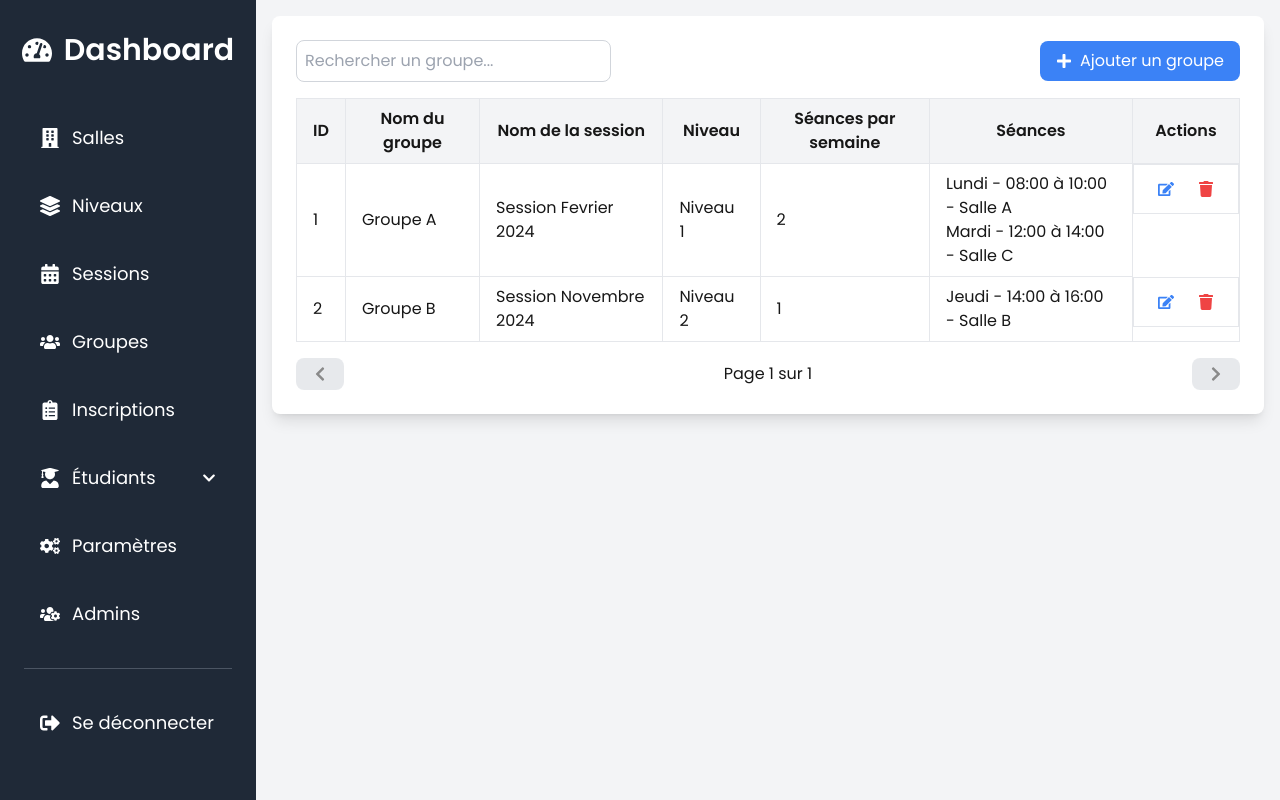
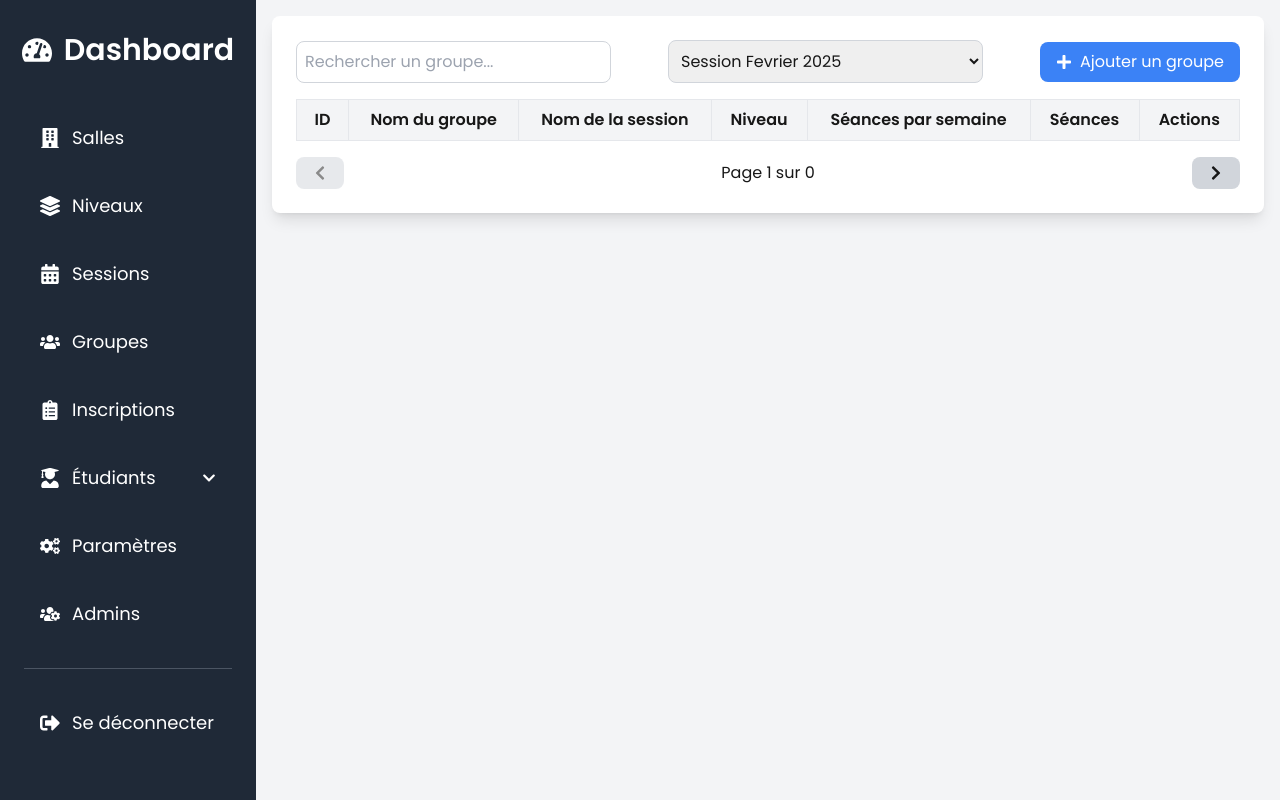
Before and after one commit to aminagr/language-school-nextjs-tailwind, a Next.js app: page /en/admin/groups in a window 1280 px wide. Built offline with nearby package versions, Linux system fonts and the light colour scheme.

Commit message:
finished groups logic

```diff
--- a/src/components/admin/AddGroupModal.js
+++ b/src/components/admin/AddGroupModal.js
@@ -3,15 +3,16 @@ import { fetchLevelsData, fetchRoomsData, fetchSessionsData } from '@/utils';
 
 const AddGroupModal = ({ onSave, onClose }) => {
   const [groupName, setGroupName] = useState('');
-  const [level, setLevel] = useState('');
+  const [level, setLevel] = useState('');  // Valeur par défaut vide
   const [sessionsPerWeek, setSessionsPerWeek] = useState(1);
   const [sessions, setSessions] = useState([]);
-  const [sessionName, setSessionName] = useState('');
+  const [sessionName, setSessionName] = useState('');  // Valeur par défaut vide
 
   const levels = fetchLevelsData();
   const rooms = fetchRoomsData();
   const sessionsData = fetchSessionsData();
 
+  // Set default sessions based on sessionsPerWeek
   useEffect(() => {
     const newSessions = Array.from({ length: sessionsPerWeek }, () => ({
       day: 'Lundi',
@@ -22,13 +23,14 @@ const AddGroupModal = ({ onSave, onClose }) => {
     setSessions(newSessions);
   }, [sessionsPerWeek]);
 
+  // Only set default values once the levels and sessionsData are available
   useEffect(() => {
-    if (levels.length > 0) {
-      setLevel(levels[0].id);
+    if (levels.length > 0 && !level) {
+      setLevel(levels[0].id); // Valeur par défaut si non définie
     }
 
-    if (sessionsData.length > 0) {
-      setSessionName(sessionsData[0].session_name);
+    if (sessionsData.length > 0 && !sessionName) {
+      setSessionName(sessionsData[sessionsData.length - 1].session_name); // Dernière session
     }
   }, [levels, sessionsData]);
 
--- a/src/components/admin/Groups.js
+++ b/src/components/admin/Groups.js
@@ -3,7 +3,7 @@ import { FaPlus, FaEdit, FaTrash, FaChevronLeft, FaChevronRight } from 'react-ic
 import AddGroupModal from '@/components/admin/AddGroupModal';
 import EditGroupModal from '@/components/admin/EditGroupModal';
 import DeleteGroupModal from '@/components/admin/DeleteGroupModal';
-import { fetchGroups } from '@/utils/index';
+import { fetchGroups, fetchSessionsData } from '@/utils/index';
 
 const Groups = () => {
   const [groups, setGroups] = useState([]);
@@ -14,11 +14,18 @@ const Groups = () => {
   const [isAddModalOpen, setIsAddModalOpen] = useState(false);
   const [isDeleteModalOpen, setIsDeleteModalOpen] = useState(false);
   const [currentPage, setCurrentPage] = useState(1);
+  const [selectedSession, setSelectedSession] = useState('');  // État pour gérer la session sélectionnée
   const itemsPerPage = 10;
 
+  // Récupération des groupes et des sessions
   useEffect(() => {
     const fetchedGroups = fetchGroups();
     setGroups(fetchedGroups);
+
+    const sessions = fetchSessionsData();
+    if (sessions.length > 0) {
+      setSelectedSession(sessions[sessions.length - 1].session_name); // Sélectionner la dernière session par défaut
+    }
   }, []);
 
   const handleAddGroup = (newGroup) => {
@@ -41,6 +48,7 @@ const Groups = () => {
   };
 
   const filteredGroups = groups.filter((group) =>
+    (selectedSession ? group.session_name === selectedSession : true) &&
     group.group_name.toLowerCase().includes(searchTerm.toLowerCase())
   );
 
@@ -58,6 +66,11 @@ const Groups = () => {
     if (currentPage > 1) setCurrentPage(currentPage - 1);
   };
 
+  const handleSessionChange = (e) => {
+    setSelectedSession(e.target.value);  // Mettre à jour la session sélectionnée
+    setCurrentPage(1);  // Réinitialiser la pagination lors du changement de session
+  };
+
   return (
     <div className="p-6 bg-white rounded-lg shadow-lg">
       <div className="flex justify-between items-center mb-4">
@@ -71,6 +84,18 @@ const Groups = () => {
           }}
           className="p-2 border border-gray-300 rounded-lg w-1/3"
         />
+        <select
+          value={selectedSession}
+          onChange={handleSessionChange}
+          className="p-2 border border-gray-300 rounded-lg w-1/3"
+        >
+          <option value="">Toutes les sessions</option>
+          {fetchSessionsData().map((session) => (
+            <option key={session.id} value={session.session_name}>
+              {session.session_name}
+            </option>
+          ))}
+        </select>
         <button
           onClick={() => setIsAddModalOpen(true)}
           className="flex items-center px-4 py-2 bg-blue-500 text-white rounded-lg hover:bg-blue-600"
@@ -104,8 +129,7 @@ const Groups = () => {
                 <td className="px-4 py-2 border">
                   {group.sessions.map((session, index) => (
                     <div key={index}>
-               <p>{session.day} - {session.start_time} à {session.end_time} - {session.room_name}</p>
-
+                      <p>{session.day} - {session.start_time} à {session.end_time} - {session.room_name}</p>
                     </div>
                   ))}
                 </td>
--- a/src/utils/index.js
+++ b/src/utils/index.js
@@ -31,6 +31,14 @@ export const fetchSessionsData = () => [
     registration_start_date: '2023-12-15',
     registration_end_date: '2024-01-15',
   },
+  {
+    id: 3,
+    session_name: 'Session Fevrier 2025',
+    start_date: '2025-02-01',
+    end_date: '2025-06-30',
+    registration_start_date: '2023-01-15',
+    registration_end_date: '2024-01-30',
+  },
 ];
 
 export const fetchGroups = () => {
```
